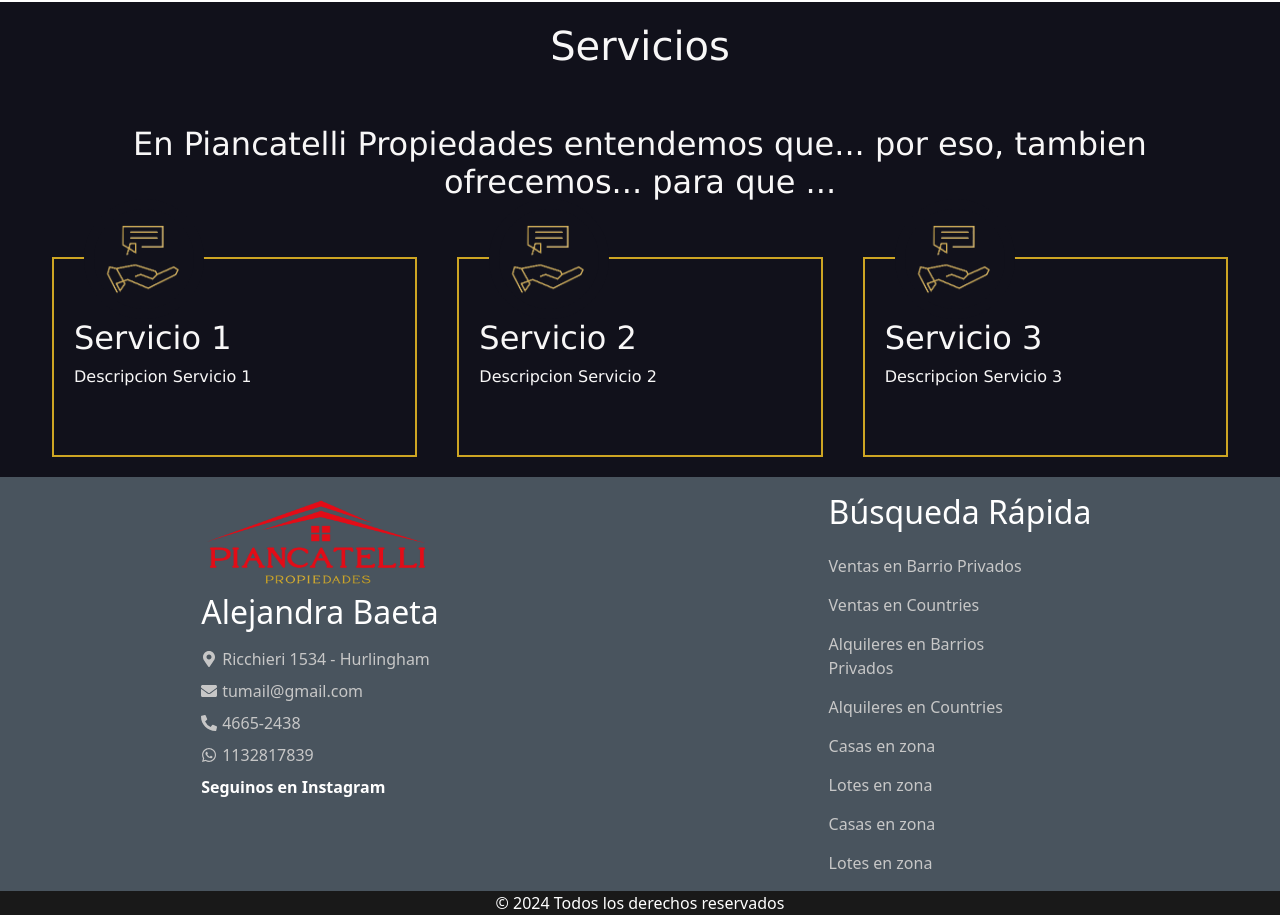
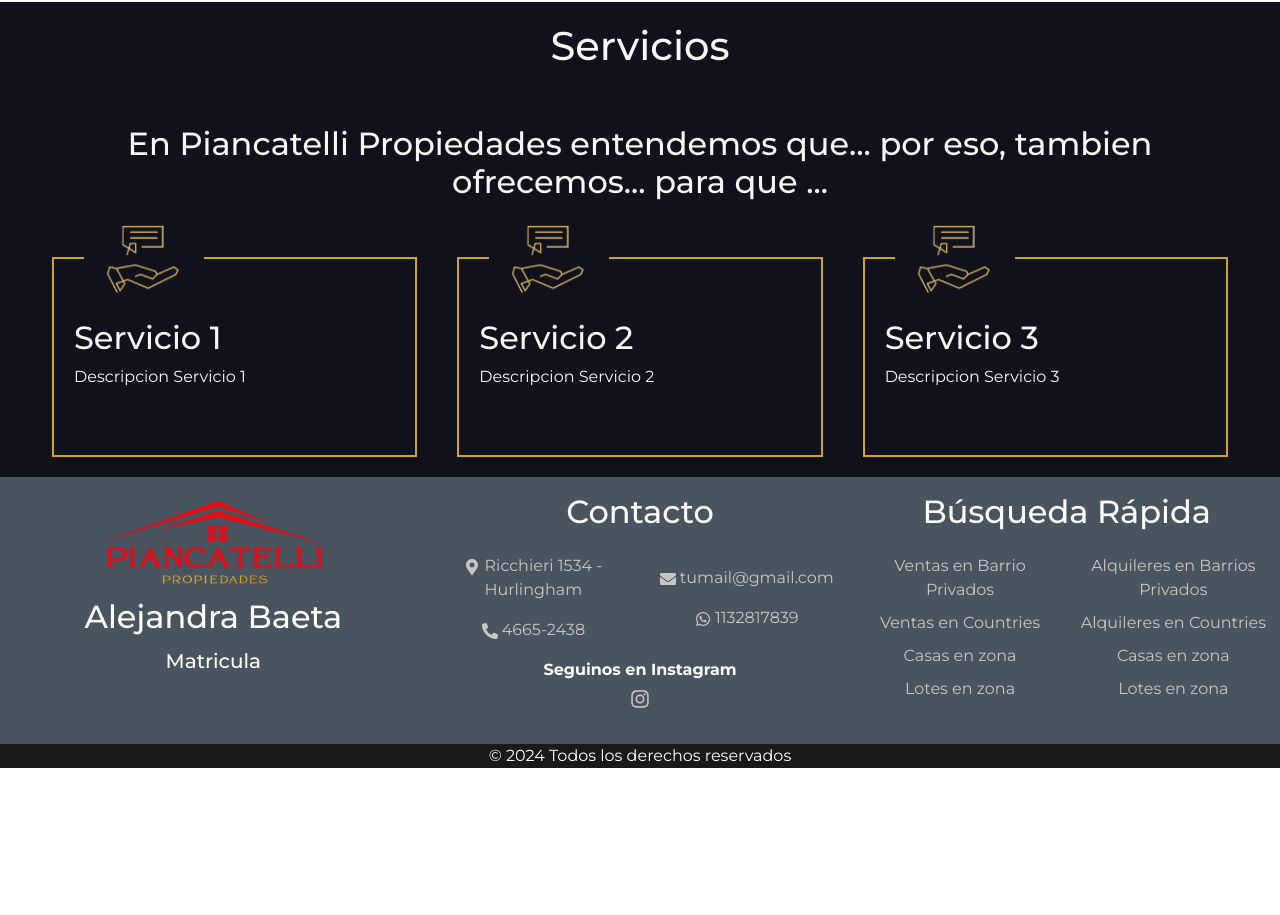
Before and after one commit to marianofogel/piancatelli-inmobiliaria, a React (Create React App) app: page / in a window 1280 px wide. Shown: the part 2880-3795 px from the top of the page. After the commit the page ends 3648 px from the top, so only its background shows below. Built offline with nearby package versions, Linux system fonts and the light colour scheme; what react-geocode would draw is missing.

Commit message:
Footer e implementacion de tipografia.

```diff
--- a/src/components/Footer/Footer.css
+++ b/src/components/Footer/Footer.css
@@ -1,24 +1,22 @@
-
 .footer-row {
   background-color: #49545e;
   color: #c7c7c7;
 }
 
 .footer-bottom {
-  background-color:#191919;
+  background-color: #191919;
   color: white;
 }
 
-.footer-links{
+.footer-links {
   display: flex;
-  padding-top: 15px !important;
- color: #c7c7c7;
- width: 220px;
- text-decoration: none;
+  padding-bottom: 9px !important;
+  color: #c7c7c7;
+  text-decoration: none;
 }
 
-.footer-links:hover{
-   color: rgb(255, 255, 255);
+.footer-links:hover {
+  color: rgb(255, 255, 255);
 }
 
 
@@ -52,7 +50,6 @@
 .footer-contact {
   display: flex;
   gap: 5px;
-  padding-top: 8px;
   align-items: center;
 }
 
@@ -60,43 +57,66 @@
   float: right;
 }
 
-.link-seguinos{
+.link-seguinos {
   text-decoration: none;
   color: white;
   font-weight: bold;
 }
 
-.link-seguinos:hover{
+.link-seguinos:hover {
   color: #f8f7f7;
   font-weight: bold;
 }
 
-.link-insta{
-  padding-top: 8px;
+.link-insta {
+  text-align: center;
+
+  .logo-instagram {
+    font-size: 20px;
+  }
 }
 
-.nombre-footer{
-   color: white;
-}
-.footer-busqueda{
-
-  text-align: center ;
+.nombre-footer {
   color: white;
 }
 
-@media (max-width: 750px) {
-  .footer-row{
+.stack-logo-name {
+  align-items: center;
+  gap: 5px;
+}
+
+.columnas-footer {
+  display: flex;
+  flex-direction: column;
+  align-items: center;
+  text-align: center;
+  justify-content: center;
+}
+
+.footer-busqueda {
+  padding-bottom: 15px;
+  text-align: center;
+  color: white;
+}
+
+@media (max-width: 768px) {
+  .footer-row {
     flex-direction: column;
   }
+
   .footer-links,
   .footer-busqueda,
   .logo-footer,
   .nombre-footer,
   .footer-contact,
-  .link-insta{
+  .link-insta {
     justify-content: center;
     text-align: center;
   }
+}
 
-
+@media (max-width: 1000px) {
+  .manejo-de-accesos-rapidos {
+    display: none !important;
+  }
 }
--- a/src/components/Footer/Footer.js
+++ b/src/components/Footer/Footer.js
@@ -14,7 +14,8 @@ import {
     FaPhoneAlt,
     FaEnvelope,
     FaWhatsapp,
-    FaDotCircle
+    FaDotCircle,
+    FaInstagram
 
 } from "react-icons/fa"
 import "./Footer.css";
@@ -32,8 +33,7 @@ const Footer = () => {
                 <Container fluid>
                     <Row className="footer-row">
                         <Col className="py-3 sm=true">
-                            <Stack>
-                                <div className="mx-auto">
+                            <Stack className="stack-logo-name">
                                 <Image className="logo-footer"
                                     src={process.env.PUBLIC_URL + "/img/Piancatelli.png"}
                                     alt="Company Logo"
@@ -41,32 +41,40 @@ const Footer = () => {
                                     height={100}
                                 />
                                 <h2 className="nombre-footer">Alejandra Baeta</h2>
+                                <h5 className="nombre-footer">Matricula</h5>
+                            </Stack>
+                        </Col>
 
+                        <Col className="py-3 sm=true">
+                            <div className="mx-auto">
+                                <h2 className="footer-busqueda">Contacto</h2>
+                                <Stack>
+                                    <Row>
+                                        <Col className="columnas-footer">
                                             <div className="footer-contact">
-                                        <FaMapMarkerAlt />
-                                        Ricchieri 1534 - Hurlingham
+                                                <p> <FaMapMarkerAlt /> Ricchieri 1534 - Hurlingham</p>
                                             </div>
+                                            <div className="footer-contact">
+                                                <p><FaPhoneAlt /> 4665-2438</p>
+                                            </div>
+                                        </Col>
+                                        <Col className="columnas-footer">
+                                            <div className="footer-contact">
+                                                <p><FaEnvelope /> tumail@gmail.com</p>
+                                            </div>
+                                            <div className="footer-contact">
+                                                <p><FaWhatsapp /> 1132817839 </p>
+                                            </div>
+                                        </Col>
+                                    </Row>
+                                    <div className="link-insta" >
+                                        <Link className="link-seguinos">Seguinos en Instagram</Link>
+                                        <p className="logo-instagram"><FaInstagram /></p>
+                                    </div>
+                                </Stack>
 
-                                    <div className="footer-contact">
-                                        <FaEnvelope />
-                                        tumail@gmail.com
                             </div>
-
-                                    <div className="footer-contact">
-                                        <FaPhoneAlt />
-                                        4665-2438
-                                    </div>
-
-                                    <div className="footer-contact">
-                                        <FaWhatsapp />
-                                        1132817839
-                                    </div>
-
-                                    <div className="link-insta" >
-                                        <Link className="link-seguinos">Seguinos en Instagram
-                                        </Link>
-                                    </div>
-
+                        </Col>
 
 
                         {/* <div className="data-fiscal">
@@ -78,28 +86,29 @@ const Footer = () => {
                                         />
                                     </div>
                                      */}
-                                </div>
 
-                            </Stack>
-                        </Col>
 
-                        <Col className="py-3 sm=true">
-                            <Stack >
+                        <Col className="py-3 sm=true manejo-de-accesos-rapidos">
                             <div className="mx-auto">
                                 <h2 className="footer-busqueda">Búsqueda Rápida</h2>
+                                <Stack >
+                                    <Row>
+                                        <Col className="columnas-footer">
                                             <Link className="footer-links" >Ventas en Barrio Privados</Link>
                                             <Link className="footer-links">Ventas en Countries</Link>
+                                            <Link className="footer-links">Casas en zona</Link>
+                                            <Link className="footer-links">Lotes en zona</Link>
+                                        </Col>
+                                        <Col className="columnas-footer">
                                             <Link className="footer-links">Alquileres en Barrios Privados</Link>
                                             <Link className="footer-links">Alquileres en Countries</Link>
                                             <Link className="footer-links">Casas en zona</Link>
                                             <Link className="footer-links">Lotes en zona</Link>
-                                    <Link className="footer-links">Casas en zona</Link>
-                                    <Link className="footer-links">Lotes en zona</Link>
+                                        </Col>
+                                    </Row>
+                                </Stack>
                             </div>
-                            </Stack>
                         </Col>
-
-
                     </Row>
                 </Container>
             </footer >
--- a/src/index.css
+++ b/src/index.css
@@ -1,4 +1,10 @@
+@import url('https://fonts.googleapis.com/css2?family=Montserrat:ital,wght@0,100..900;1,100..900&display=swap');
+
+*{
+    font-family: 'Montserrat';
+}
 body {
+
     background-color: rgb(241, 245, 241);
     height: 100%;
     margin: 0;
```
Lines whose indentation alone changed are shown as unchanged.
